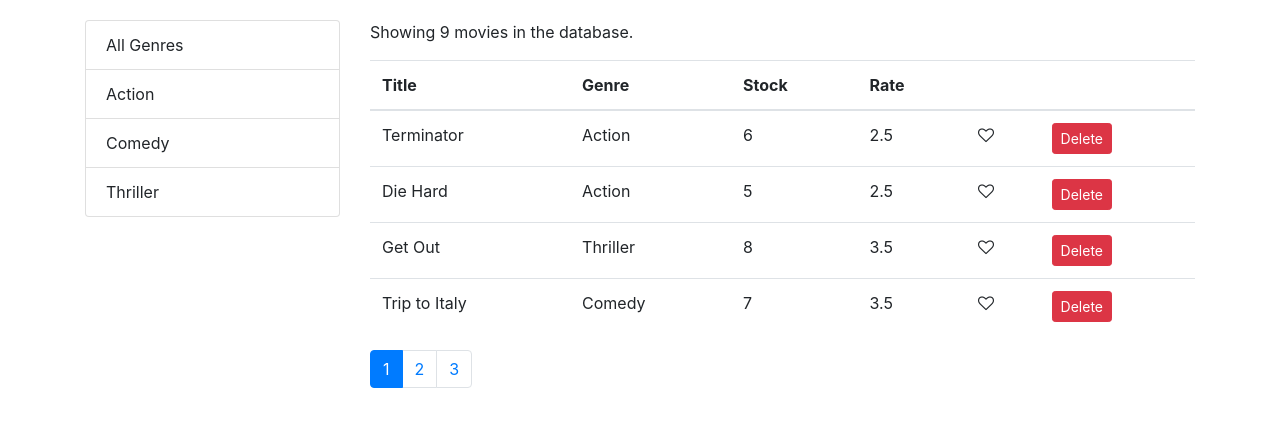
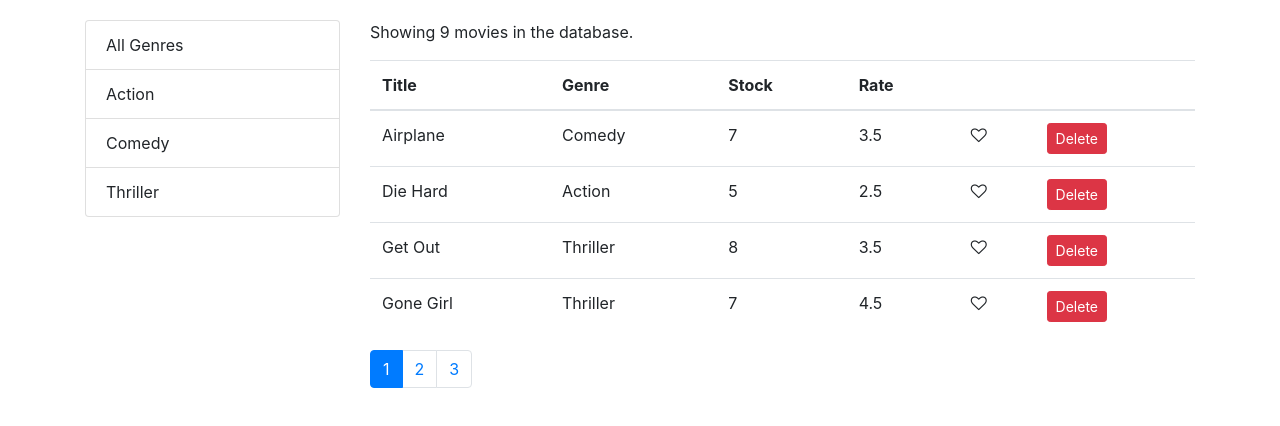
Before and after one commit to ccpaco/vidly, a React (Create React App) app: page / in a window 1280 px wide. Shown: the top 426 px of the page. Built offline with nearby package versions, Linux system fonts and the light colour scheme.

Commit message:
TableHeader, moviesTable components work together well

```diff
--- a/src/components/common/listGroup.jsx
+++ b/src/components/common/listGroup.jsx
@@ -1,25 +1,35 @@
-import React, { Component } from 'react';
+import React, { Component } from "react";
 
-const ListGroup = props => {
+const ListGroup = (props) => {
   //obj destructuring
-    const { items, textProperty, valueProperty, selectedItem, onItemSelect } = props;
+  const {
+    items,
+    textProperty,
+    valueProperty,
+    selectedItem,
+    onItemSelect,
+  } = props;
 
-    return(
+  return (
     <ul className="list-group">
-            {items.map(item => (
-            <li onClick={()=> onItemSelect(item)}
+      {items.map((item) => (
+        <li
+          onClick={() => onItemSelect(item)}
           key={item[valueProperty]}
-            className={ item === selectedItem ? "list-group-item active" : "list-group-item"}>
+          className={
+            item === selectedItem ? "list-group-item active" : "list-group-item"
+          }
+        >
           {item[textProperty]}
         </li>
       ))}
     </ul>
   );
-}
+};
 
 ListGroup.defaultProps = {
   textProperty: "name",
-    valueProperty: "_id"
+  valueProperty: "_id",
 };
 
 export default ListGroup;
--- /dev/null
+++ b/src/components/common/tableHeader.jsx
@@ -0,0 +1,32 @@
+import React, { Component } from "react";
+
+// columns: array
+//sortColumn: object
+//onSort: function
+
+class TableHeader extends Component {
+  raiseSort = (path) => {
+    const sortColumn = { ...this.props.sortColumn };
+    if (sortColumn.path === path)
+      sortColumn.order = sortColumn.order === "asc" ? "desc" : "asc";
+    else {
+      sortColumn.path = path;
+      sortColumn.order = "asc";
+    }
+    this.props.onSort(sortColumn);
+  };
+
+  render() {
+    return (
+      <thead>
+        <tr>
+          {this.props.columns.map((column) => (
+            <th onClick={() => this.raiseSort(column.path)}>{column.label}</th>
+          ))}
+        </tr>
+      </thead>
+    );
+  }
+}
+
+export default TableHeader;
--- a/src/components/movies.jsx
+++ b/src/components/movies.jsx
@@ -1,32 +1,33 @@
-import React, { Component } from 'react';
-import MoviesTable from './moviesTable';
-import ListGroup from './common/listGroup';
-import Pagination from './common/pagination';
-import { getMovies } from '../services/fakeMovieService';
-import { getGenres } from '../services/fakeGenreService';
-import { paginate } from '../utils/paginate';
-
+import React, { Component } from "react";
+import MoviesTable from "./moviesTable";
+import ListGroup from "./common/listGroup";
+import Pagination from "./common/pagination";
+import { getMovies } from "../services/fakeMovieService";
+import { getGenres } from "../services/fakeGenreService";
+import { paginate } from "../utils/paginate";
+import _ from "lodash";
 
 class Movies extends Component {
   state = {
     movies: [],
     genres: [],
     currentPage: 1,
-        pageSize: 4
+    pageSize: 4,
+    sortColumn: { path: "title", order: "asc" },
   };
 
   componentDidMount() {
-        const genres = [{ name: 'All Genres' }, ...getGenres()];
+    const genres = [{ _id: "", name: "All Genres" }, ...getGenres()];
 
     this.setState({ movies: getMovies(), genres });
-     };
+  }
 
-    handleDelete = movie => {
-        const movies = this.state.movies.filter(m => m._id !== movie._id);
+  handleDelete = (movie) => {
+    const movies = this.state.movies.filter((m) => m._id !== movie._id);
     this.setState({ movies });
   };
 
-    handleLike = movie => {
+  handleLike = (movie) => {
     const movies = [...this.state.movies];
     const index = movies.indexOf(movie);
     movies[index] = { ...movies[index] };
@@ -34,47 +35,62 @@ class Movies extends Component {
     this.setState({ movies });
   };
 
-    handlePageChange = page => {
+  handlePageChange = (page) => {
     this.setState({ currentPage: page });
   };
 
-    handleGenreSelect = genre => {
+  handleGenreSelect = (genre) => {
     this.setState({ selectedGenre: genre, currentPage: 1 });
   };
 
+  handleSort = (sortColumn) => {
+    this.setState({ sortColumn });
+  };
+
   render() {
-        const {length: count } = this.state.movies;
-        const { pageSize, currentPage, selectedGenre, movies: allMovies } = this.state;
+    const { length: count } = this.state.movies;
+    const {
+      pageSize,
+      currentPage,
+      sortColumn,
+      selectedGenre,
+      movies: allMovies,
+    } = this.state;
 
     if (count === 0) return <p> There are no movies in the database.</p>;
 
-        const filtered = selectedGenre && selectedGenre._id
-        ? allMovies.filter(m => m.genre._id === selectedGenre._id)
+    const filtered =
+      selectedGenre && selectedGenre._id
+        ? allMovies.filter((m) => m.genre._id === selectedGenre._id)
         : allMovies;
 
-        const movies = paginate(filtered, currentPage, pageSize);
+    const sorted = _.orderBy(filtered, [sortColumn.path], [sortColumn.order]);
+
+    const movies = paginate(sorted, currentPage, pageSize);
 
     return (
       <div className="row">
         <div className="col-3">
-                <ListGroup items={this.state.genres}
+          <ListGroup
+            items={this.state.genres}
             selectedItem={this.state.selectedGenre}
             onItemSelect={this.handleGenreSelect}
           />
         </div>
         <div className="col">
           <p> Showing {filtered.length} movies in the database. </p>
-                <MoviesTable movies={movies}
+          <MoviesTable
+            movies={movies}
+            sortColumn={sortColumn}
             onLike={this.handleLike}
             onDelete={this.handleDelete}
-
+            onSort={this.handleSort}
           />
           <Pagination
             itemsCount={filtered.length}
             currentPage={currentPage}
             pageSize={pageSize}
             onPageChange={this.handlePageChange}
-
           />
         </div>
       </div>
--- a/src/components/moviesTable.jsx
+++ b/src/components/moviesTable.jsx
@@ -1,24 +1,29 @@
-import React, { Component } from 'react';
-import Like from './common/like';
+import React, { Component } from "react";
+import TableHeader from "./common/tableHeader";
+import Like from "./common/like";
 
-const MoviesTable = props => {
-    const { movies, onDelete, onLike } = props;
+class MoviesTable extends Component {
+  columns = [
+    { path: "title", label: "Title" },
+    { path: "genre.name", label: "Genre" },
+    { path: "numberInStock", label: "Stock" },
+    { path: "dailyRentalRate", label: "Rate" },
+    { key: "like" },
+    { key: "delete" },
+  ];
 
+  render() {
+    const { movies, onDelete, onLike, onSort, sortColumn } = this.props;
 
     return (
       <table className="table">
-                <thead>
-                <tr>
-                    <th>Title</th>
-                    <th>Genre</th>
-                    <th>Stock</th>
-                    <th>Rate</th>
-                    <th></th>
-                    <th></th>
-                </tr>
-                </thead>
+        <TableHeader
+          columns={this.columns}
+          sortColumn={sortColumn}
+          onSort={onSort}
+        />
         <tbody>
-                    {movies.map(movie => (
+          {movies.map((movie) => (
             <tr key={movie._id}>
               <td>{movie.title}</td>
               <td>{movie.genre.name}</td>
@@ -27,11 +32,20 @@ const MoviesTable = props => {
               <td>
                 <Like liked={movie.liked} onClick={() => onLike(movie)} />
               </td>
-                    <td><button onClick ={() => onDelete(movie)} className="btn btn-danger btn-sm">Delete</button></td>
-                </tr>))}
+              <td>
+                <button
+                  onClick={() => onDelete(movie)}
+                  className="btn btn-danger btn-sm"
+                >
+                  Delete
+                </button>
+              </td>
+            </tr>
+          ))}
         </tbody>
       </table>
     );
   }
+}
 
 export default MoviesTable;
```
Lines whose indentation alone changed are shown as unchanged.
